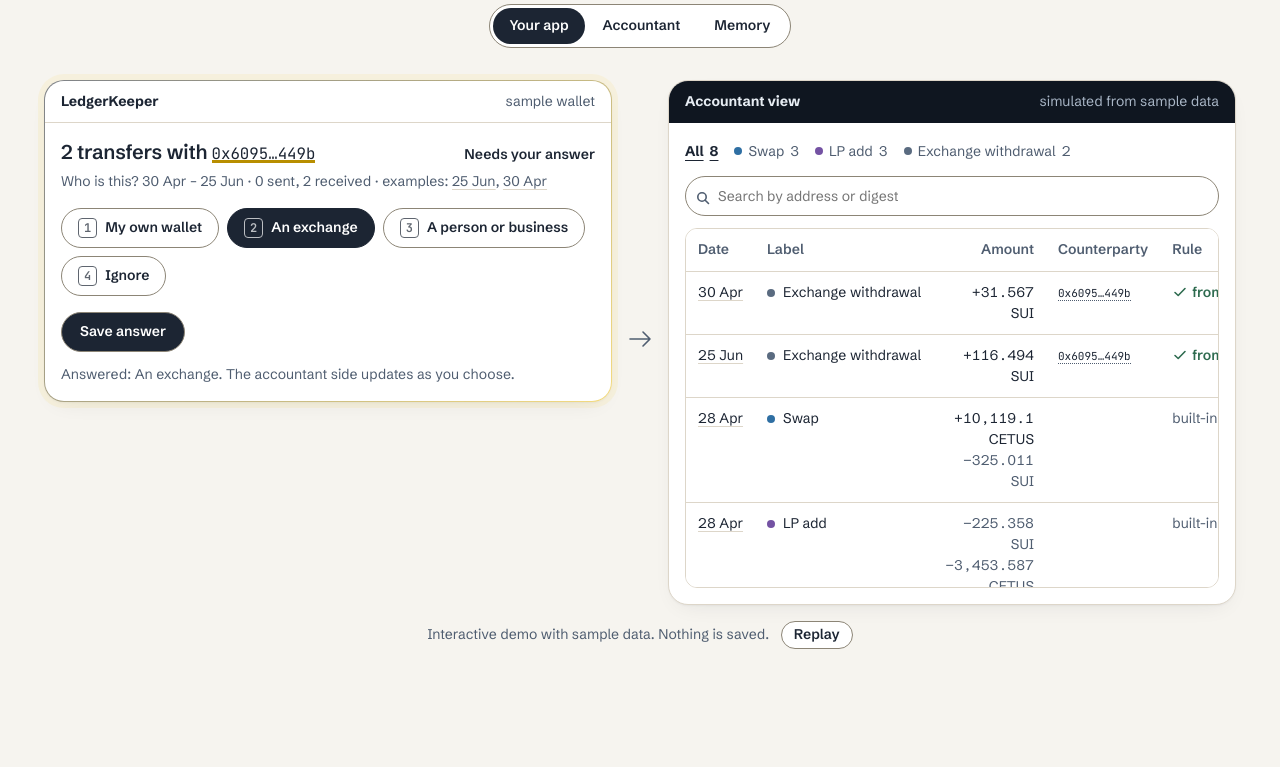
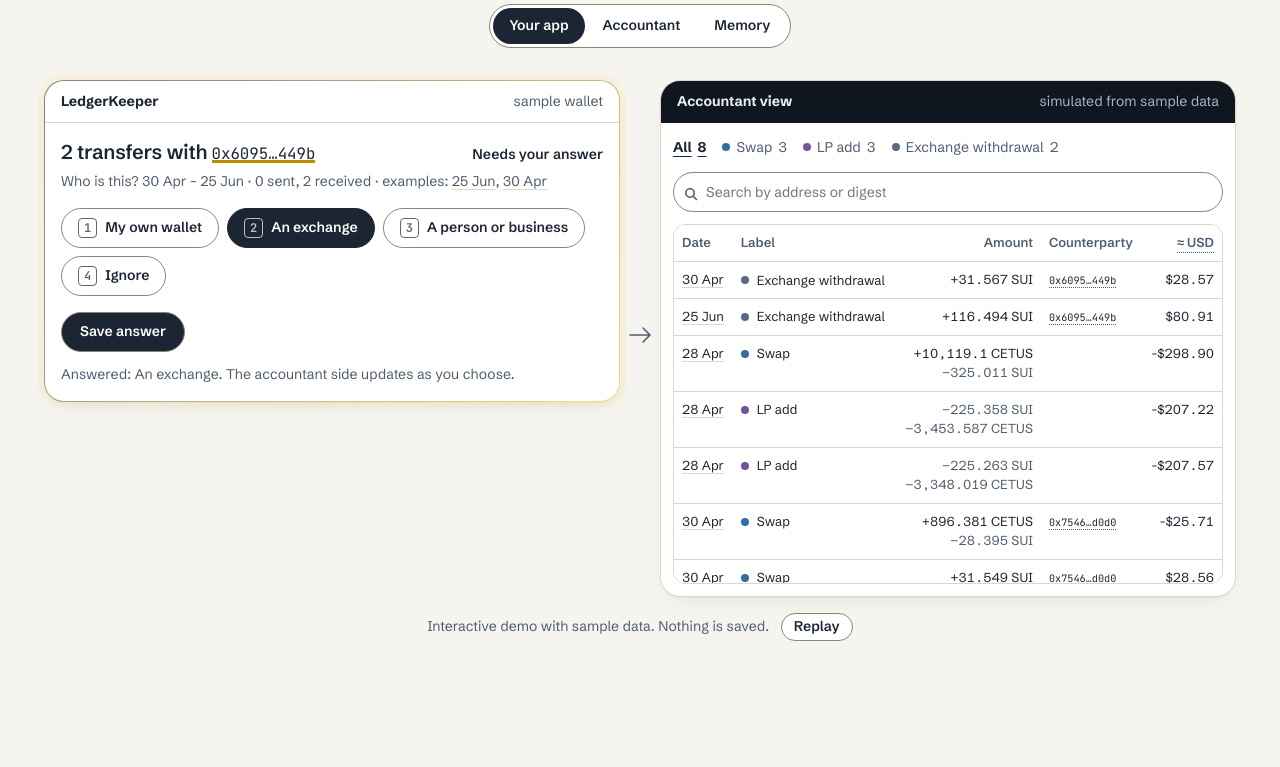
Before and after one commit to AjKadri/ledgerkeeper, a Next.js app: page / in a window 1280 px wide. Shown: the part 920-1687 px from the top of the page. Built offline with nearby package versions, Linux system fonts and the light colour scheme.

Commit message:
fix(design): fit the demo's accountant table in its frame at 1440 and 1024
Demo only: the Rule column is hidden, cells are tighter, text is 13px and labels may wrap.

```diff
--- a/app/globals.css
+++ b/app/globals.css
@@ -897,3 +897,11 @@ main [id], .pp[id] { scroll-margin-top: 88px; }
 .copy .btn--night-sm:hover { border-color: var(--on-night-muted) !important; }
 
 @media (max-width: 640px) { :root { --u-thick: 2px; } }
+/* demo accountant frame: no Rule column and tighter cells so the table fits its frame (demo only) */
+.frame--b .ledger thead th:nth-child(5), .frame--b .ledger td[data-c="rule"] { display: none; }
+.frame--b .ledger th, .frame--b .ledger td { padding: 8px 8px; }
+.frame--b .ledger { font-size: 0.8125rem; }
+.frame--b .frame__body { padding: 12px; }
+.demo { grid-template-columns: minmax(0, 1fr) 40px minmax(0, 1fr); }
+@media (max-width: 1023px) { .demo { grid-template-columns: minmax(0, 1fr); } }
+.frame--b .lab { white-space: normal; }
```
